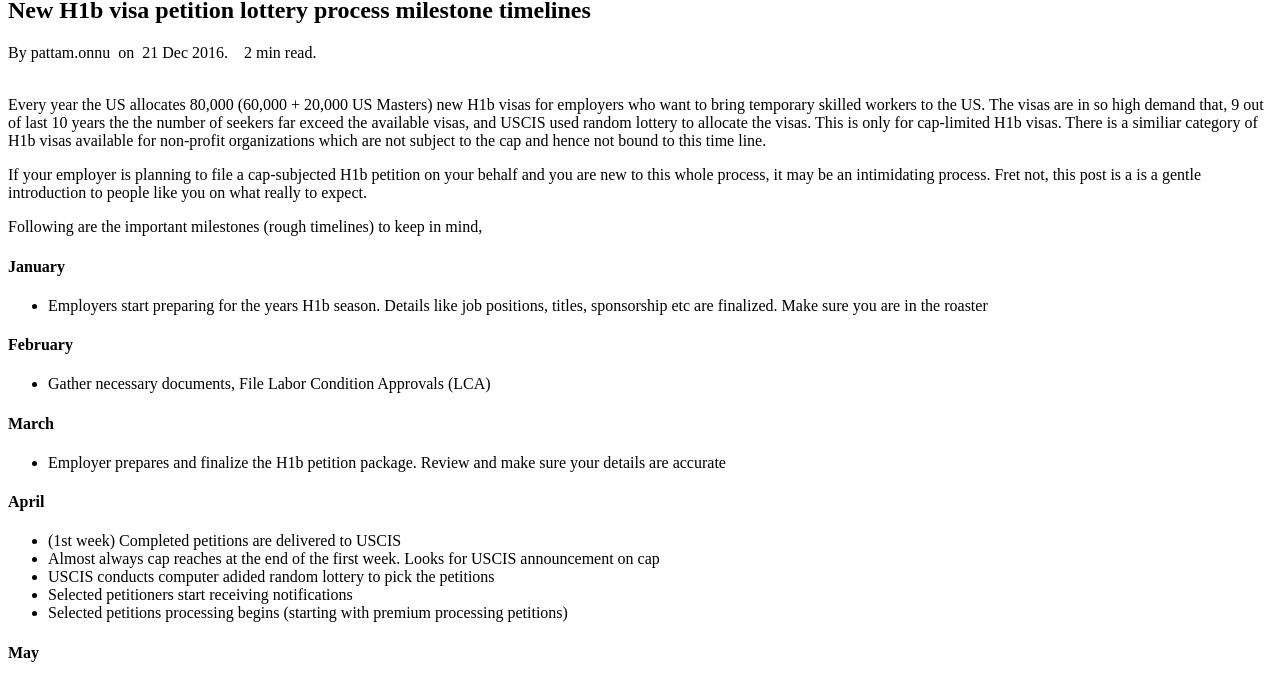
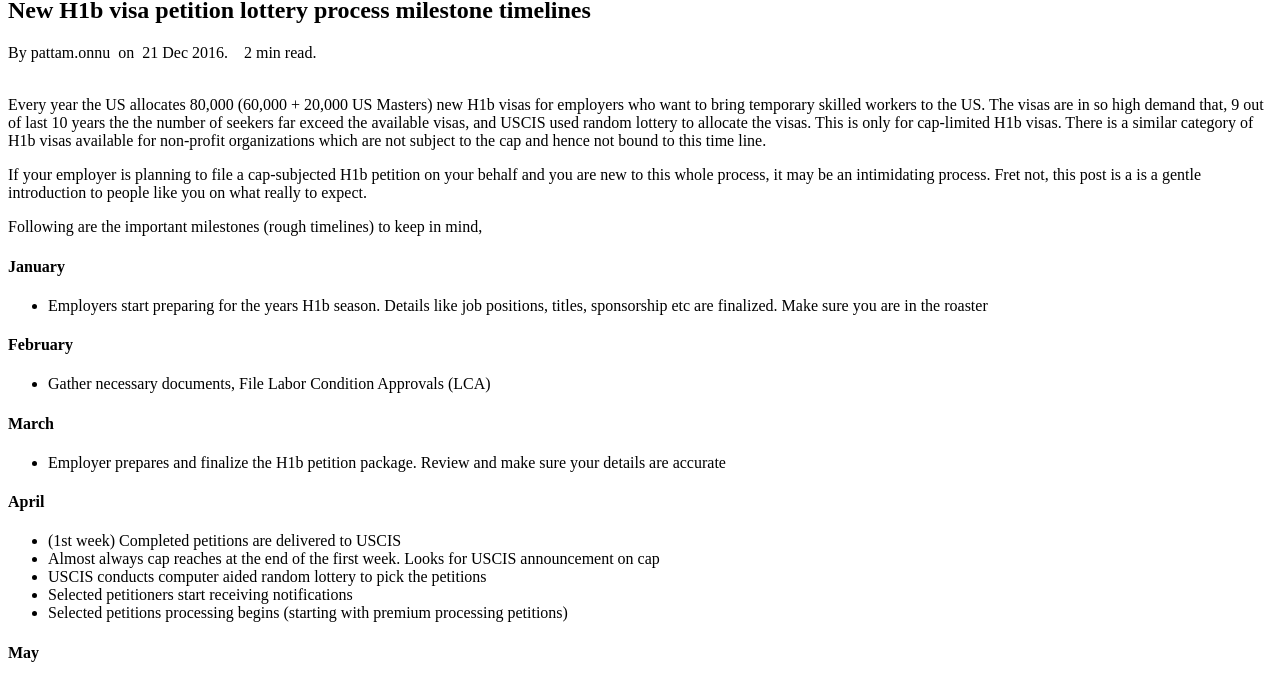
Before and after one commit to gitforwork2/gitforwork.github.io, a Jekyll site: the page built from _posts/2016-12-21-New-H1b-visa-petition-lottery-process-milestone-timeline.md, in a window 1280 px wide. Shown: the part 250-925 px from the top of the page. Built offline with Jekyll 4.4.1, drawn with Linux system fonts in a browser that asks for light colours; comment, search, counter and statistics services are not loaded.

Commit message:
Update 2016-12-21-New-H1b-visa-petition-lottery-process-milestone-timeline.md

```diff
--- a/_posts/2016-12-21-New-H1b-visa-petition-lottery-process-milestone-timeline.md
+++ b/_posts/2016-12-21-New-H1b-visa-petition-lottery-process-milestone-timeline.md
@@ -8,12 +8,9 @@
 ---
 Every year the US allocates 80,000 (60,000 + 20,000 US Masters) new H1b visas for employers who want to bring
 temporary skilled workers to the US. The visas are in so high demand that, 9 out of last 10 years the the number of
-seekers far exceed the available visas, and USCIS used random lottery to allocate the visas. This is only for cap-limited H1b visas.
-There is a similiar category of H1b visas available for non-profit organizations which are not subject to the cap and hence not bound
-to this time line.
+seekers far exceed the available visas, and USCIS used random lottery to allocate the visas. This is only for cap-limited H1b visas. There is a similar category of H1b visas available for non-profit organizations which are not subject to the cap and hence not bound to this time line.
 
-If your employer is planning to file a cap-subjected H1b petition on your behalf and you are new to this whole process, it may be an intimidating process.
-Fret not, this post is a is a gentle introduction to people like you on what really to expect.
+If your employer is planning to file a cap-subjected H1b petition on your behalf and you are new to this whole process, it may be an intimidating process. Fret not, this post is a is a gentle introduction to people like you on what really to expect.
 
 Following are the important milestones (rough timelines) to keep in mind,
 
@@ -29,7 +26,7 @@
 #### April
 - (1st week) Completed petitions are delivered to USCIS
 - Almost always cap reaches at the end of the first week. Looks for USCIS announcement on cap
-- USCIS conducts computer adided random lottery to pick the petitions
+- USCIS conducts computer aided random lottery to pick the petitions
 - Selected petitioners start receiving notifications
 - Selected petitions processing begins (starting with premium processing petitions)
 
```
